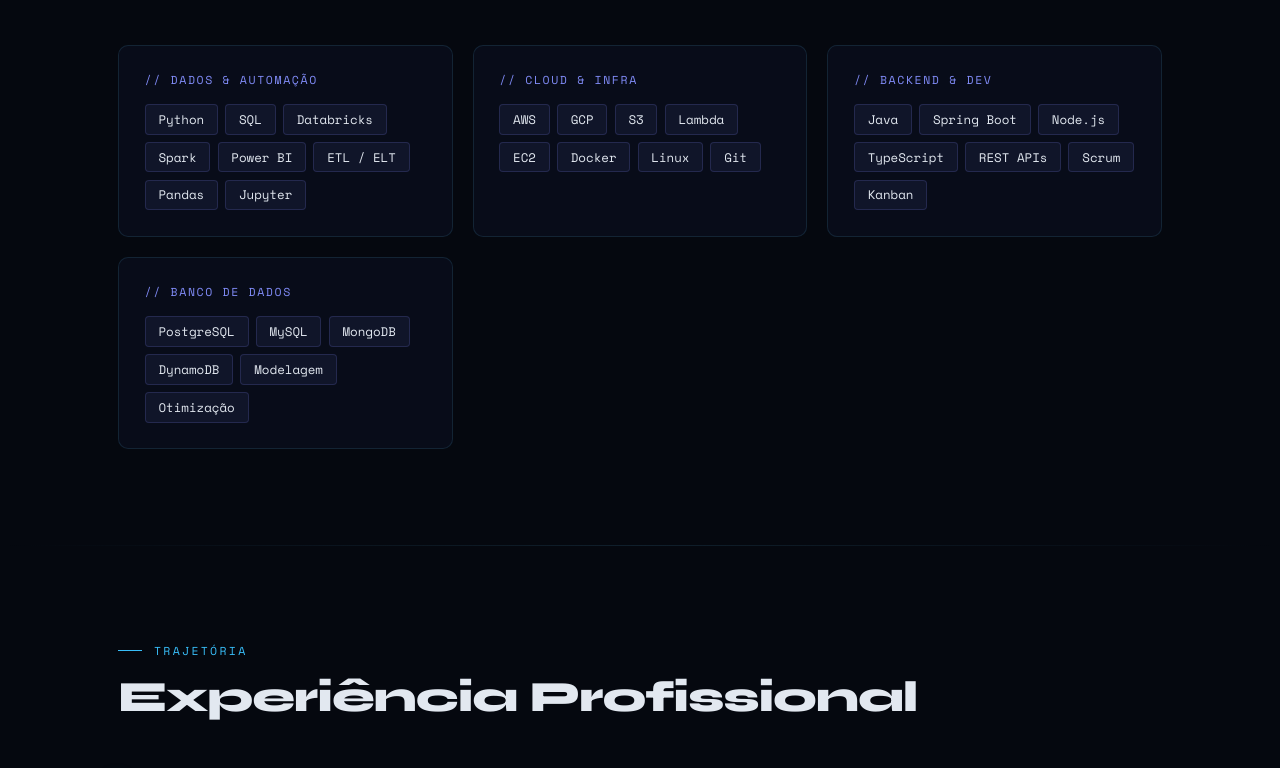
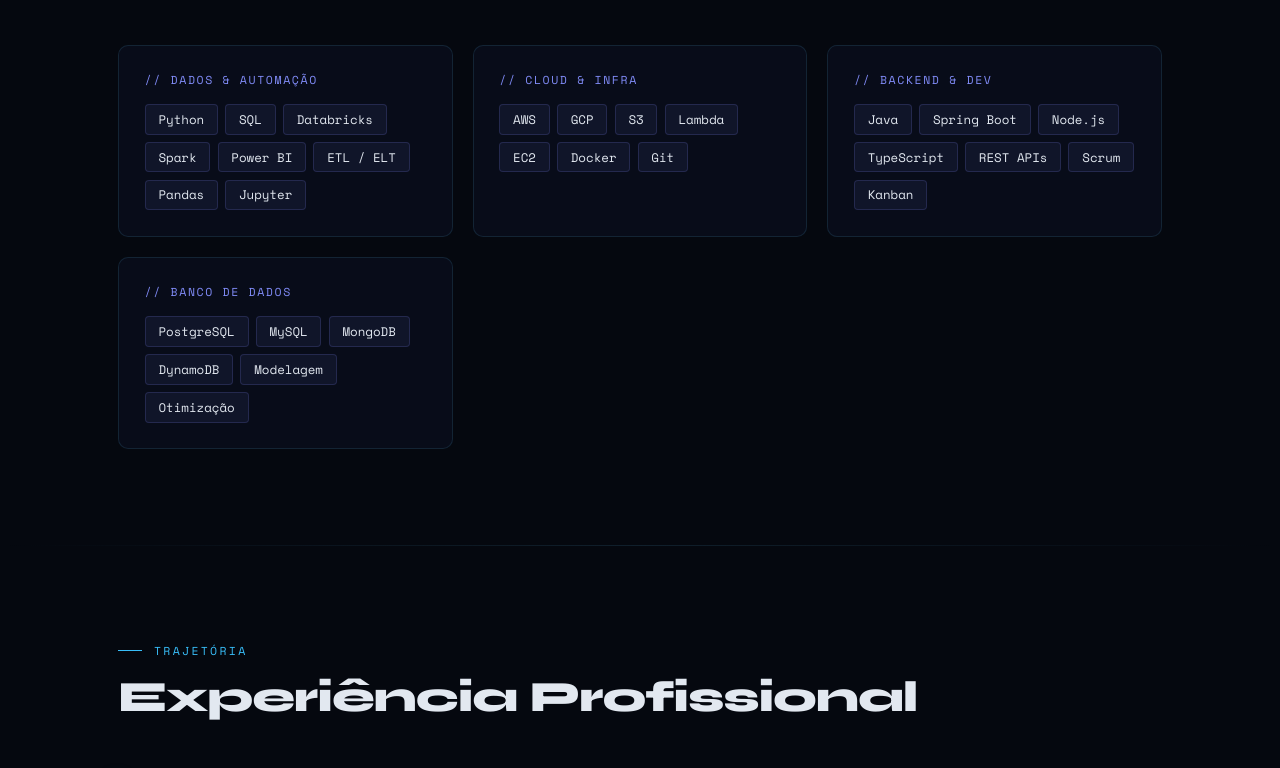
Before and after one commit to seibt05/seibt05.github.io, a plain HTML site: page index.html in a window 1280 px wide. Shown: the part 1637-2405 px from the top of the page. Drawn offline with nearby package versions, Linux system fonts and the light colour scheme; animation ran at ten frames a second.

Commit message:
Update index.html

```diff
--- a/index.html
+++ b/index.html
@@ -204,7 +204,7 @@ footer{border-top:1px solid var(--border);padding:2rem 3rem;text-align:center;fo
   <h2 class="s-title">Stack Principal</h2>
   <div class="stack-grid">
     <div class="stack-cat reveal"><div class="stack-cat-title">// Dados & Automação</div><div class="tags"><span class="tag">Python</span><span class="tag">SQL</span><span class="tag">Databricks</span><span class="tag">Spark</span><span class="tag">Power BI</span><span class="tag">ETL / ELT</span><span class="tag">Pandas</span><span class="tag">Jupyter</span></div></div>
-    <div class="stack-cat reveal reveal-d1"><div class="stack-cat-title">// Cloud & Infra</div><div class="tags"><span class="tag">AWS</span><span class="tag">GCP</span><span class="tag">S3</span><span class="tag">Lambda</span><span class="tag">EC2</span><span class="tag">Docker</span><span class="tag">Linux</span><span class="tag">Git</span></div></div>
+    <div class="stack-cat reveal reveal-d1"><div class="stack-cat-title">// Cloud & Infra</div><div class="tags"><span class="tag">AWS</span><span class="tag">GCP</span><span class="tag">S3</span><span class="tag">Lambda</span><span class="tag">EC2</span><span class="tag">Docker</span><span class="tag">Git</span></div></div>
     <div class="stack-cat reveal reveal-d2"><div class="stack-cat-title">// Backend & Dev</div><div class="tags"><span class="tag">Java</span><span class="tag">Spring Boot</span><span class="tag">Node.js</span><span class="tag">TypeScript</span><span class="tag">REST APIs</span><span class="tag">Scrum</span><span class="tag">Kanban</span></div></div>
     <div class="stack-cat reveal reveal-d3"><div class="stack-cat-title">// Banco de Dados</div><div class="tags"><span class="tag">PostgreSQL</span><span class="tag">MySQL</span><span class="tag">MongoDB</span><span class="tag">DynamoDB</span><span class="tag">Modelagem</span><span class="tag">Otimização</span></div></div>
   </div>
```
